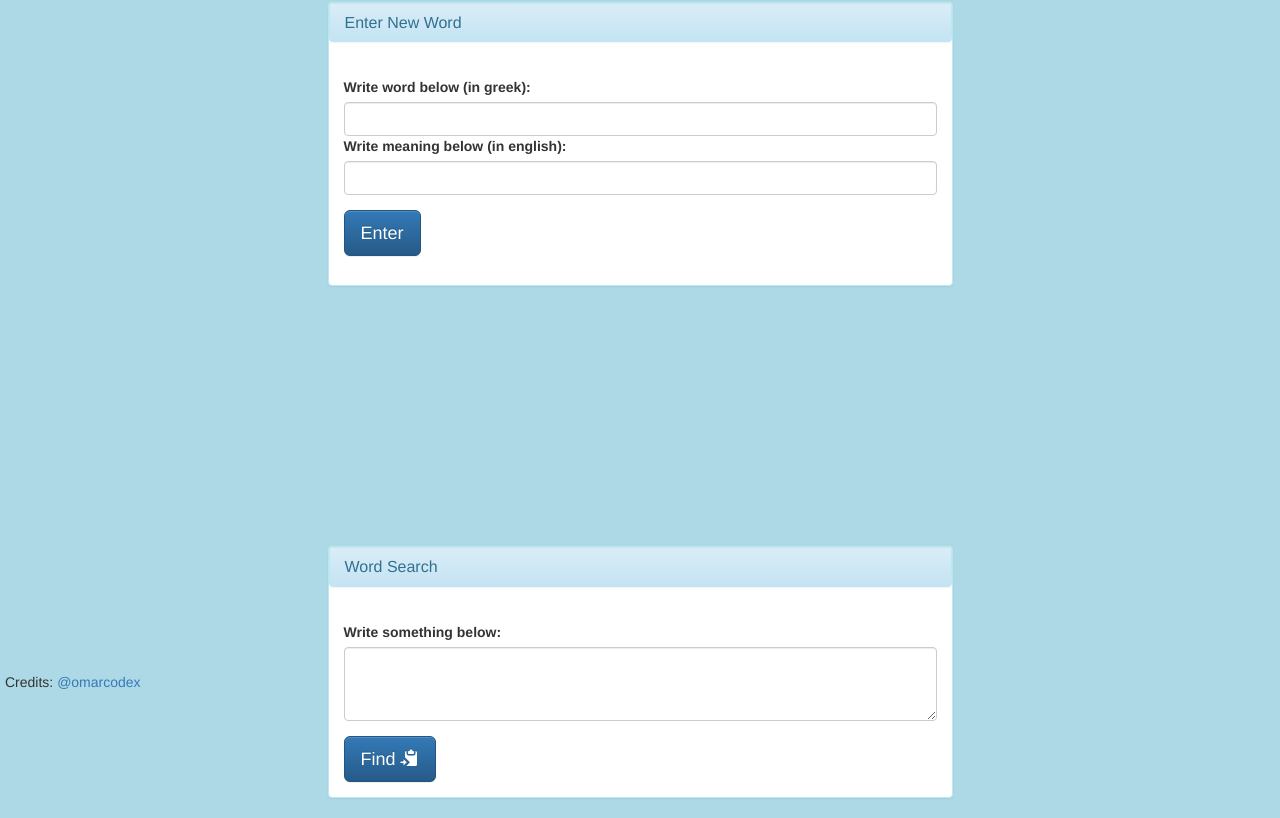
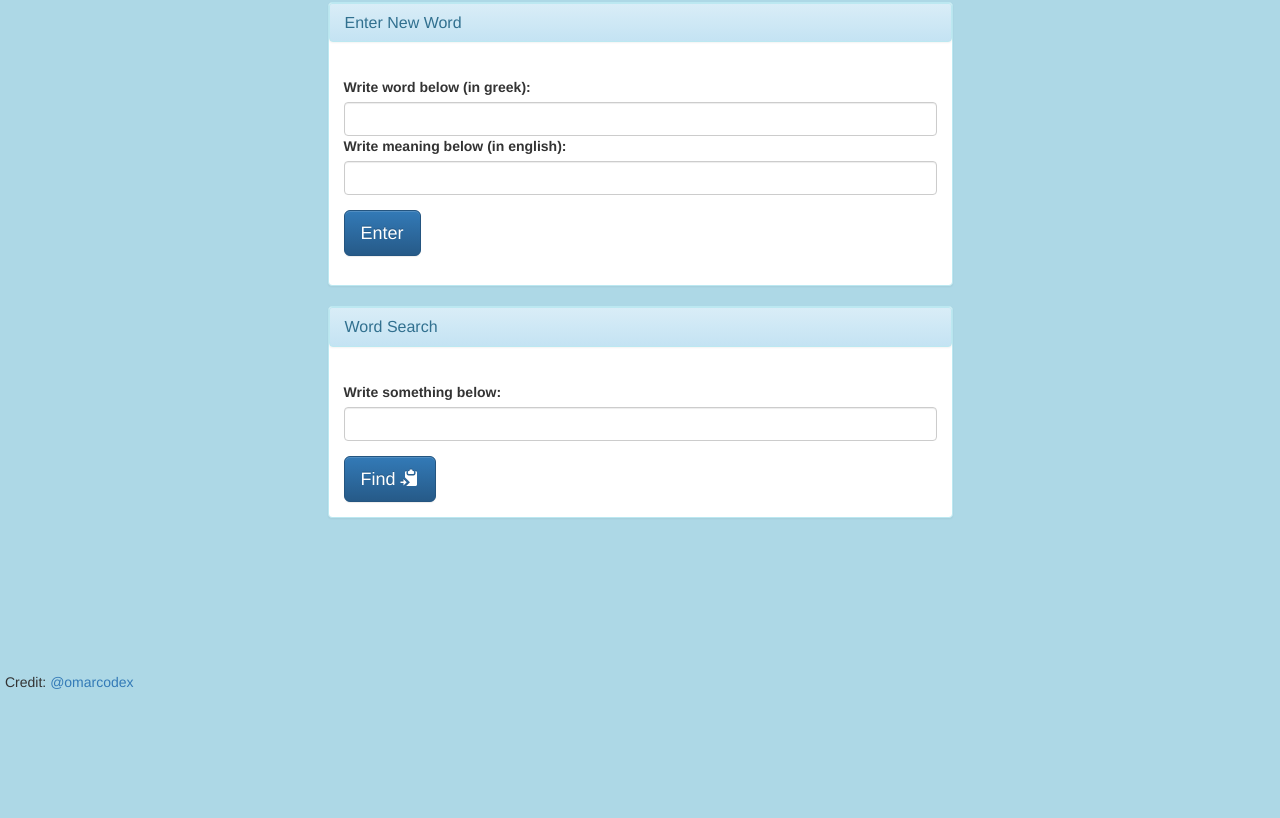
Before and after one commit to omarcodex/projekt-greek, a website: page public/index.html in a window 1280 px wide. Shown: the part 108-926 px from the top of the page. After the commit the page ends 886 px from the top, so only its background shows below. Drawn offline with nearby package versions, Linux system fonts and the light colour scheme.

Commit message:
Update structure on homepage

```diff
--- a/public/index.html
+++ b/public/index.html
@@ -9,7 +9,7 @@
     <link rel="stylesheet" href="https://maxcdn.bootstrapcdn.com/bootstrap/3.3.7/css/bootstrap-theme.min.css" integrity="sha384-rHyoN1iRsVXV4nD0JutlnGaslCJuC7uwjduW9SVrLvRYooPp2bWYgmgJQIXwl/Sp" crossorigin="anonymous">
     <!-- Our custom CSS -->
     <link rel="stylesheet" type="text/css" href="main.css">
-    <title>Indus Script Explorer</title>
+    <title>Ancient Greek Explorer</title>
   </head>
   <main>
     <nav>
@@ -22,7 +22,7 @@
         <h1 class="text-center">Welcome to the Ancient Greek Explorer</h1>
       </div>
 
-      <div class="row"> <!-- New -->
+      <section class="row"> <!-- New -->
         <div class="col-md-6 col-md-offset-3">
           <section class="panel panel-info">
             <div class="panel panel-heading">
@@ -42,19 +42,9 @@
             </form>
           </section>
         </div>
-      </div>
+      </section>
 
-        <section class="glyph-container border">
-          <div class="row">
-            <div class="col-md-6 col-md-offset-3">
-              <div class="">
-                <div class="text-center" id="user-typed-output"></div>
-              </div>
-            </div>
-          </div>
-        </section>
-
-      <div class="row">
+      <section class="row">
         <div class="col-md-6 col-md-offset-3">
           <section class="panel panel-info">
             <div class="panel panel-heading">
@@ -63,21 +53,29 @@
             <div class="panel-body">
               <div class="form-group">
                 <label for="user-typed-input">Write something below:</label>
-                <textarea class="form-control" id="user-typed-input" rows="3"></textarea>
+                <input class="form-control" id="user-typed-input" rows="3"></input>
               </div>
               <button id="user-typed-input-btn" class="btn btn-lg btn-primary">Find <span class='glyphicon glyphicon-copy'></span> </button>
             </div>
           </section>
         </div>
-      </div>
+      </section>
 
-      <section id='demo'>
+      <section class="glyph-container border">
+        <div class="row">
+          <div class="col-md-6 col-md-offset-3">
+            <div class="">
+              <div class="text-center" id="user-typed-output"></div>
+            </div>
+          </div>
+        </div>
       </section>
+
     </body>
     <footer>
       <div class='row'>
         <div class="col-md-12 col-md-offset-0 text-center">
-          <div>Credits: <a href="https://github.com/omarcodex">@omarcodex</a></div>
+          <div>Credit: <a href="https://github.com/omarcodex">@omarcodex</a></div>
         </div>
     </div>
     </footer>
```
